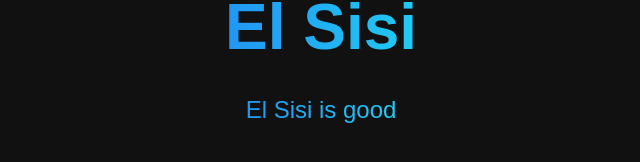
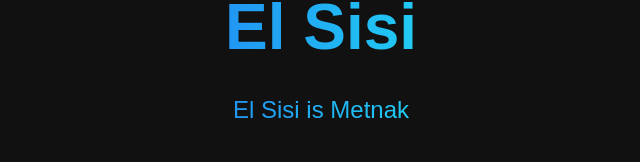
Before and after one commit to EcoSenpaii/website-demo, a plain HTML site: page index.html in a window 1280 px wide. Shown: the part 360-522 px from the top of the page, without its empty margins (319-959 px from the left). Drawn offline with Linux system fonts and the light colour scheme.

Commit message:
Update index.html

```diff
--- a/index.html
+++ b/index.html
@@ -35,6 +35,6 @@
 </head>
 <body>
   <h1>El Sisi</h1>
-  <p>El Sisi is good</p>
+  <p>El Sisi is Metnak</p>
 </body>
 </html>
```
